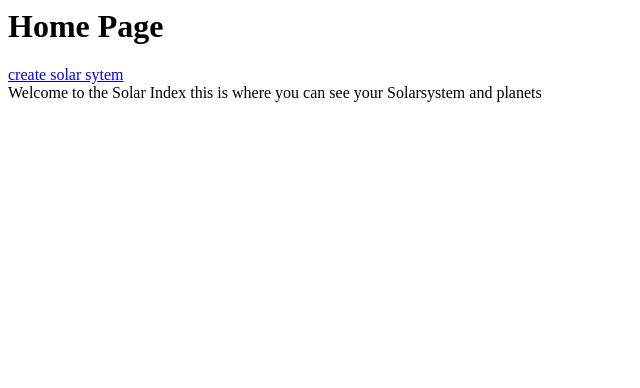
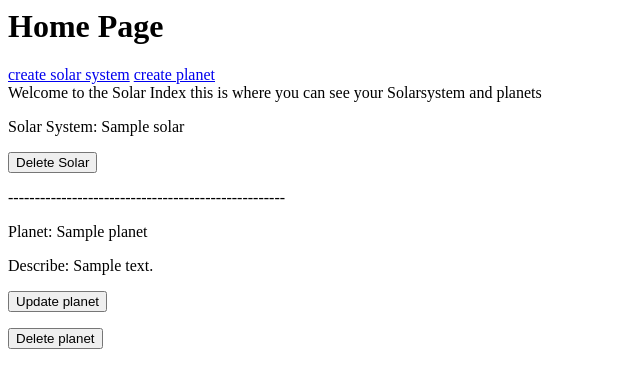
Before and after one commit to BlakeLewis1/SolarIndex, a Flask app: page / in a window 1280 px wide. Shown: the top 388 px of the page, without its empty margins (0-640 px from the left). Run offline with Flask 2, Linux system fonts and the light colour scheme; tables that the repository leaves empty hold one stand-in row (values such as "Sample post").

Commit message:
crud features complete

```diff
--- a/application/routes.py
+++ b/application/routes.py
@@ -15,13 +15,13 @@ def home():
 @app.route('/planet', methods=['GET', 'POST'])
 def planet():
     form = PlanetForm()
-    solar = 1
+    solar = Solar.query.all()
     if form.validate_on_submit():
         planetData = Planets(
             planet_name = form.planet_name.data,
             astronomical_type = form.astronomical_type.data,
             describe = form.describe.data,
-            ssystem_id = solar
+            ssystem_id = form.ssystem.data
         )
 
         db.session.add(planetData)
@@ -34,7 +34,7 @@ def planet():
 
 
 
-    return render_template('planet.html', title='Create the Planet', form=form)
+    return render_template('planet.html', title='Create the Planet', form=form, solars=solar)
 
 @app.route('/solar', methods=['GET', 'POST'])
 def solar():
@@ -53,19 +53,23 @@ def solar():
 
 @app.route('/<name>/update', methods=['GET', 'POST'])
 def updateplanet(name):
+    solar = Solar.query.all()
+
     planets = Planets.query.filter_by(planet_name=name).first()
     form = PlanetForm()
     if form.validate_on_submit():
         planets.planet_name=form.planet_name.data
         planets.astronomical_type=form.astronomical_type.data
         planets.describe=form.describe.data
+        planets.ssystem_id=form.ssystem.data
         db.session.commit()
         return redirect(url_for('home'))
     elif request.method == 'GET':
         form.planet_name.data = planets.planet_name
         form.astronomical_type.data=planets.astronomical_type
         form.describe.data=planets.describe
-    return render_template('planet.html', title='update planet', form=form)
+        form.ssystem.data=planets.ssystem_id
+    return render_template('planet.html', title='update planet', form=form, solars=solar)
 
 @app.route('/<name>/delete', methods=['GET', 'POST'])
 def deleteplanet(name):
@@ -73,6 +77,16 @@ def deleteplanet(name):
     for p in planet:
         db.session.delete(p)
 
+        db.session.commit()
+    return redirect(url_for('home'))
+
+@app.route('/home/<name>/delete', methods=['GET', 'POST'])
+def deletesolar(name):
+    solar = Solar.query.filter_by(id=name).first()
+    planets = Planets.query.filter_by(ssystem_id=name).all()
+    for planet in planets:
+        db.session.delete(planet)
+    db.session.delete(solar)
 
 
     db.session.commit()
--- a/application/templates/home.html
+++ b/application/templates/home.html
@@ -3,19 +3,26 @@
 {% block body_content %}
     <p1> Welcome to the Solar Index </p1>
     <p2> this is where you can see your Solarsystem and planets</p2>
-{% for solar in solars%}
-    <p>{{ solar.solar_name }} </p>
-    {% for planet in solars %}
-        <p>{{ ssystem.planet.planet_name }}</p>
+
+    {% for solars in solar %}
+    <p>Solar System: {{ solars.solar_name }} </p>
+    <form action="{{ url_for('deletesolar', name=solars.id) }}">
+        <button type="submit">Delete Solar</button>
+    </form>
+
+    {% for planet in planets %}
+        {% if solars.id == planet.ssystem_id %}
+            <p>----------------------------------------------------</p>
+            <p>Planet: {{ planet.planet_name }}</p>
+            <p>Describe: {{ planet.describe }}</p>
             <form action="{{ url_for('updateplanet', name=planet.planet_name) }}">
                <button type="submit">Update planet</button>
             </form>
             <form action="{{ url_for('deleteplanet', name=planet.planet_name) }}">
                 <button type="submit">Delete planet</button>
             </form>
-        <p>{{ planet.describe }}</p>
+        {% endif %}
     {% endfor %}
-
 {% endfor %}
 
 {% endblock %}
--- a/application/templates/layout.html
+++ b/application/templates/layout.html
@@ -8,7 +8,8 @@
 <body>
 <h1>{{  title  }} Page</h1>
 <nav>
-         <a href="{{ url_for('solar')  }}">create solar sytem</a>
+         <a href="{{ url_for('solar')  }}">create solar system</a>
+         <a href="{{ url_for('planet')  }}">create planet </a>
 
 
 
```
Also changed, not shown: application/forms.py (+6 -1 lines), application/templates/planet.html (+11 -1 lines). Lines whose indentation alone changed are shown as unchanged.
